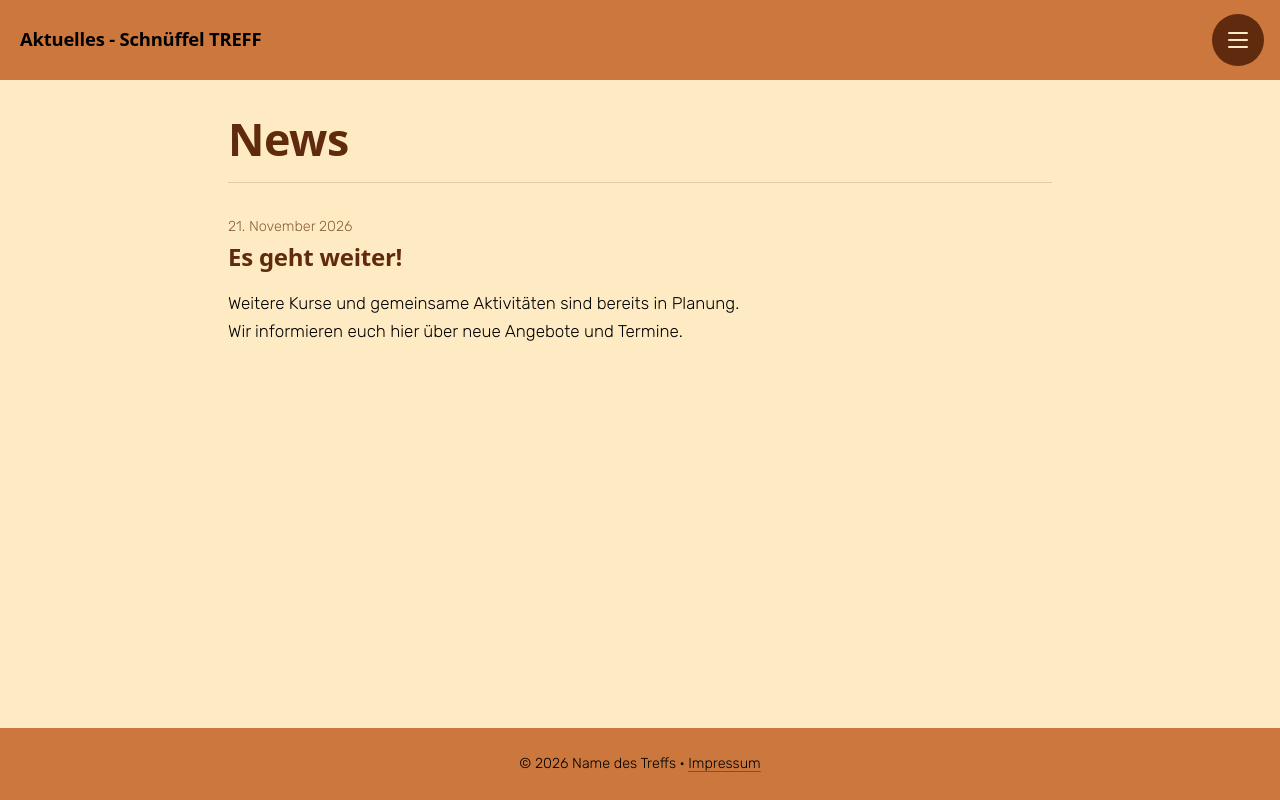
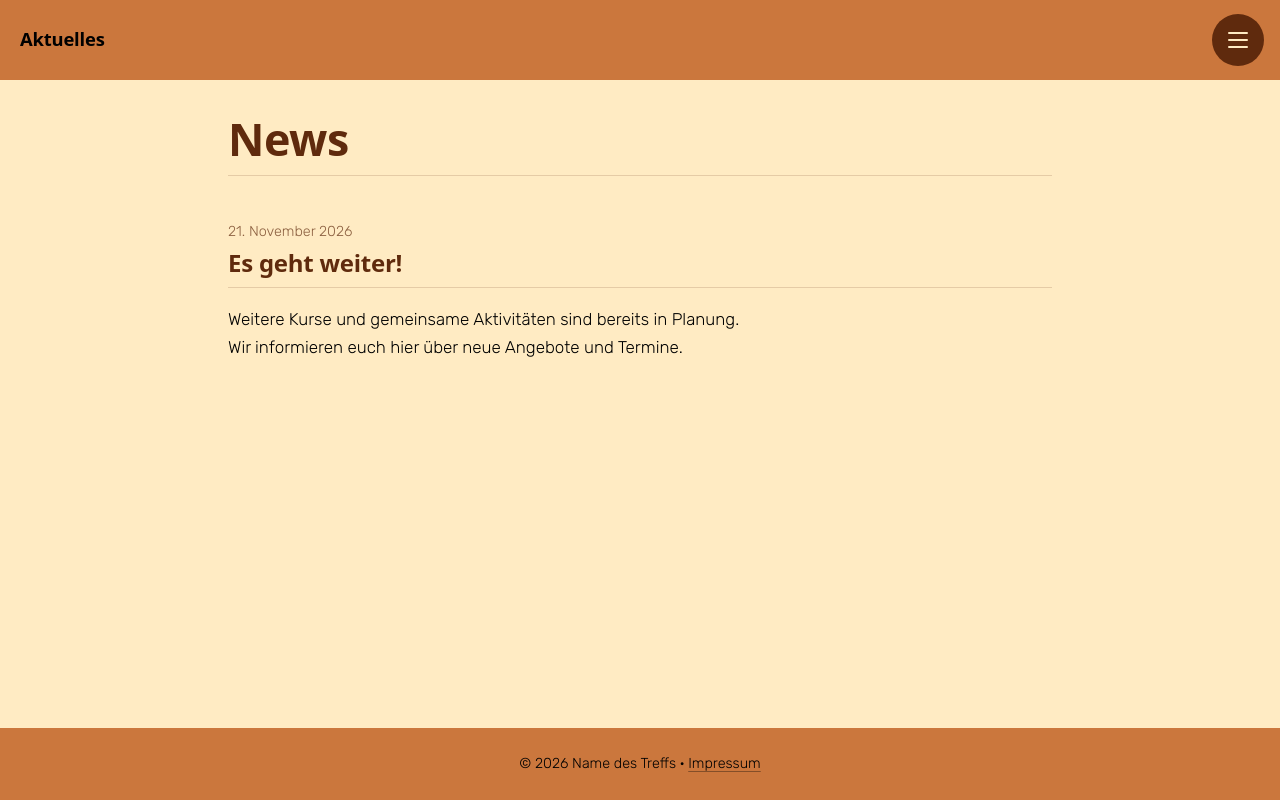
Before and after one commit to CediOnSteroids/Schn-ffeltreff, a plain HTML site: page aktuelles.html in a window 1280 px wide. Drawn offline with Linux system fonts and the light colour scheme; a web font is replaced by a local one.

Commit message:
Version 1.0.0.8

```diff
--- a/aktuelles.html
+++ b/aktuelles.html
@@ -2,7 +2,7 @@
 <html lang="de">
 <head>
 <meta charset="UTF-8"><meta name="viewport" content="width=device-width, initial-scale=1"><link rel="stylesheet" href="style.css"><script src="script.js" defer></script>
-<title>Aktuelles - Schnüffel TREFF</title>
+<title>Aktuelles – Schnüffel TREFF</title>
 <meta name="description" content="Neuigkeiten und Termine.">
 </head>
 <body>
--- a/style.css
+++ b/style.css
@@ -71,9 +71,14 @@ h1,h2,h3{
   letter-spacing:-.01em;
   line-height:1.2;
 }
-h1,h2{font-weight:700}
-h1{font-size:clamp(2.1rem,5vw,2.8rem);margin:0 0 1rem}
-h2{font-size:1.5rem;margin:2.25rem 0 .5rem}
+h1,h2{
+  font-weight:700;
+  padding-bottom:.6rem;
+  border-bottom:1px solid var(--linie);
+}
+h1{font-size:clamp(2.1rem,5vw,2.8rem);margin:0 0 1.25rem}
+h2{font-size:1.5rem;margin:2.25rem 0 .75rem}
+.hero h1{padding-bottom:0;border-bottom:0}
 h3{font-weight:400;font-size:1.2rem;margin:0 0 .4rem}
 .lead{font-weight:400;font-size:1.2rem}
 
@@ -231,15 +236,14 @@ h3{font-weight:400;font-size:1.2rem;margin:0 0 .4rem}
 /* Aktuelles */
 .post{
   margin:0;
-  padding:2rem 0;
-  border-top:1px solid var(--linie);
+  padding:1.5rem 0 .5rem;
 }
 .post time{
   display:block;
   font-size:.9rem;
   color:var(--gedaempft);
 }
-.post h2{margin:.3rem 0 .6rem}
+.post h2{margin:.3rem 0 .75rem}
 .post figure{margin:1.25rem 0 0}
 .post img{border-radius:8px}
 .post figcaption{
```
Also changed, not shown: angebot.html (+1 -1 lines).
